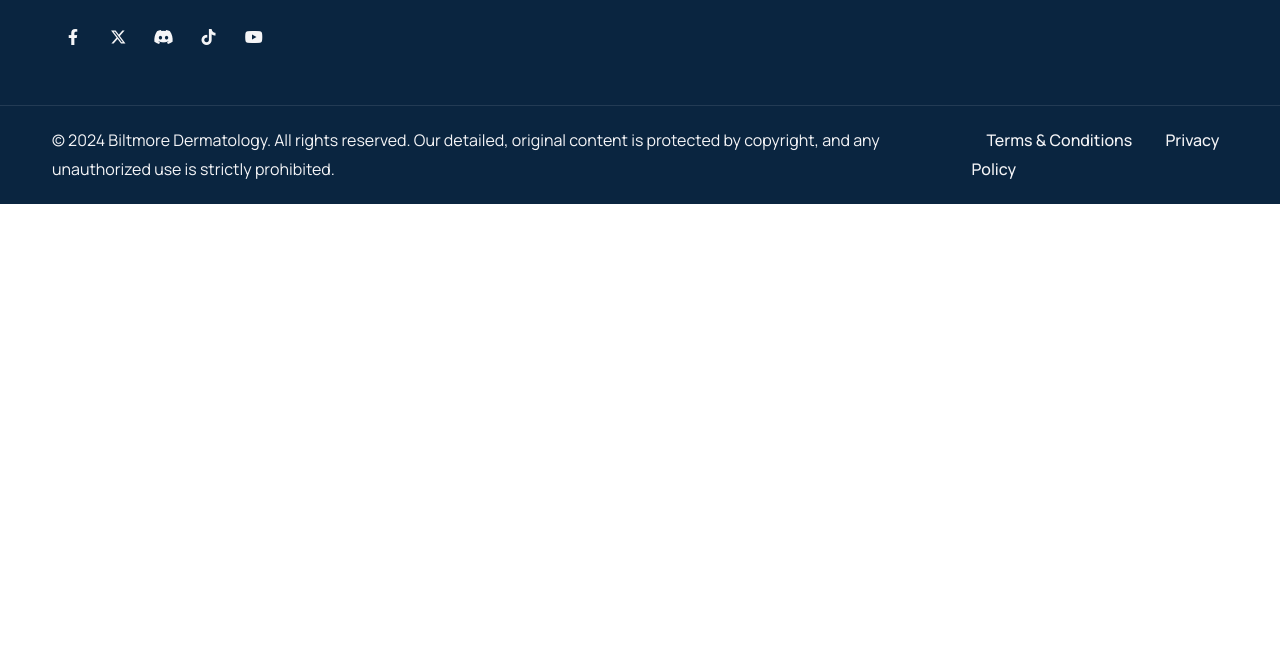
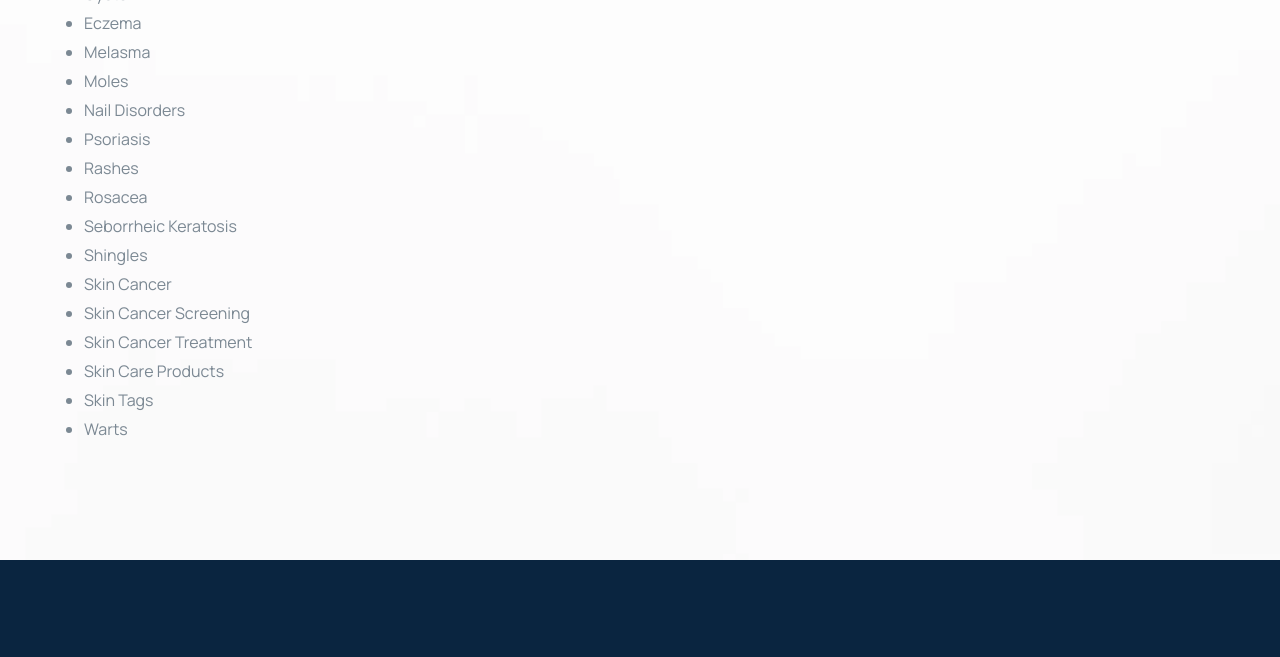
Before and after one commit to AlfredBrayden/biltmorederm, a PHP site: page / in a window 1280 px wide. Shown: the part 2705-3362 px from the top of the page. Before the commit the page ends 2909 px from the top, so only its background shows below. Run offline with PHP 8.4, Linux system fonts and the light colour scheme; some libraries are stand-ins or nearby versions.

Commit message:
dermatology

```diff
--- a/css/custom.css
+++ b/css/custom.css
@@ -234,3 +234,9 @@ h2.slider-title {
   margin: 0 0 20px 0;
   font-size: 13px;
 }
+
+.skin-condition-sec{
+    background-image: url('../images/background/testimonials-inject-v2.webp');
+    background-repeat: no-repeat;
+    background-position: cover;
+}
--- a/index.php
+++ b/index.php
@@ -178,7 +178,7 @@
                             </div>
                         </div>
 
-                        <div class="col-12 wow fadeInUp text-center pt-4  animated" >
+                        <div class="col-12 wow fadeInUp text-center pt-4  animated">
                             <a class="btn-main btn-dark" href="">How we can help </a>
                         </div>
 
@@ -198,7 +198,8 @@
                     <div class="row justify-content-center mb-4">
                         <div class="col-md-7 text-center">
                             <h2 class="mb-3">Experienced & Professional Team</h2>
-        <p class=" font-weight-normal">You can relay on our amazing features list and also our customer services will be great experience for you without doubt and in no-time</p>
+                            <p class=" font-weight-normal">You can relay on our amazing features list and also our
+                                customer services will be great experience for you without doubt and in no-time</p>
                         </div>
                     </div>
                     <div class="row">
@@ -207,13 +208,15 @@
                             <!-- Row -->
                             <div class="row">
                                 <div class="col-md-12">
-            <img src="https://www.wrappixel.com/demos/ui-kit/wrapkit/assets/images/team/t1.jpg" alt="wrapkit" class="img-fluid" />
+                                    <img src="https://www.wrappixel.com/demos/ui-kit/wrapkit/assets/images/team/t1.jpg"
+                                        alt="wrapkit" class="img-fluid" />
                                 </div>
                                 <div class="col-md-12">
                                     <div class="pt-2">
                                         <h5 class="mt-4 font-weight-medium mb-0">Michael Doe</h5>
                                         <h6 class="subtitle">Property Specialist</h6>
-              <p>You can relay on our amazing features list and also our customer services will be great experience.</p>
+                                        <p>You can relay on our amazing features list and also our customer services
+                                            will be great experience.</p>
 
                                     </div>
                                 </div>
@@ -226,13 +229,15 @@
                             <!-- Row -->
                             <div class="row">
                                 <div class="col-md-12 pro-pic">
-            <img src="https://www.wrappixel.com/demos/ui-kit/wrapkit/assets/images/team/t2.jpg" alt="wrapkit" class="img-fluid" />
+                                    <img src="https://www.wrappixel.com/demos/ui-kit/wrapkit/assets/images/team/t2.jpg"
+                                        alt="wrapkit" class="img-fluid" />
                                 </div>
                                 <div class="col-md-12">
                                     <div class="pt-2">
                                         <h5 class="mt-4 font-weight-medium mb-0">Michael Doe</h5>
                                         <h6 class="subtitle">Property Specialist</h6>
-              <p>You can relay on our amazing features list and also our customer services will be great experience.</p>
+                                        <p>You can relay on our amazing features list and also our customer services
+                                            will be great experience.</p>
 
                                     </div>
                                 </div>
@@ -245,13 +250,15 @@
                             <!-- Row -->
                             <div class="row">
                                 <div class="col-md-12 pro-pic">
-            <img src="https://www.wrappixel.com/demos/ui-kit/wrapkit/assets/images/team/t3.jpg" alt="wrapkit" class="img-fluid" />
+                                    <img src="https://www.wrappixel.com/demos/ui-kit/wrapkit/assets/images/team/t3.jpg"
+                                        alt="wrapkit" class="img-fluid" />
                                 </div>
                                 <div class="col-md-12">
                                     <div class="pt-2">
                                         <h5 class="mt-4 font-weight-medium mb-0">Michael Doe</h5>
                                         <h6 class="subtitle">Property Specialist</h6>
-              <p>You can relay on our amazing features list and also our customer services will be great experience.</p>
+                                        <p>You can relay on our amazing features list and also our customer services
+                                            will be great experience.</p>
 
                                     </div>
                                 </div>
@@ -264,6 +271,41 @@
             </div>
 
 
+
+            <section class="skin-condition-sec">
+                <div class="container">
+                    <div class="col-md-6">
+                        <span>Dermatology</span>
+                        <h2>Struggling with these skin conditions?</h2>
+                        <ul>
+                            <li>Acne</li>
+                            <li>Actinic Keratosis</li>
+                            <li>Cysts</li>
+                            <li>Eczema</li>
+                            <li>Melasma</li>
+                            <li>Moles</li>
+                            <li>Nail Disorders</li>
+                            <li>Psoriasis</li>
+                            <li>Rashes</li>
+                            <li>Rosacea</li>
+                            <li>Seborrheic Keratosis</li>
+                            <li>Shingles</li>
+                            <li>Skin Cancer</li>
+                            <li>Skin Cancer Screening</li>
+                            <li>Skin Cancer Treatment</li>
+                            <li>Skin Care Products</li>
+                            <li>Skin Tags</li>
+                            <li>Warts</li>
+                        </ul>
+
+
+                    </div>
+                </div>
+            </section>
+
+
+
+            <!-- top treatments -->
 
 
             <!--     <section class="bg-color text-light pt40 pb40">
```
Also changed, not shown: images/background/testimonials-inject-v2.webp (added). Lines whose indentation alone changed are shown as unchanged.
